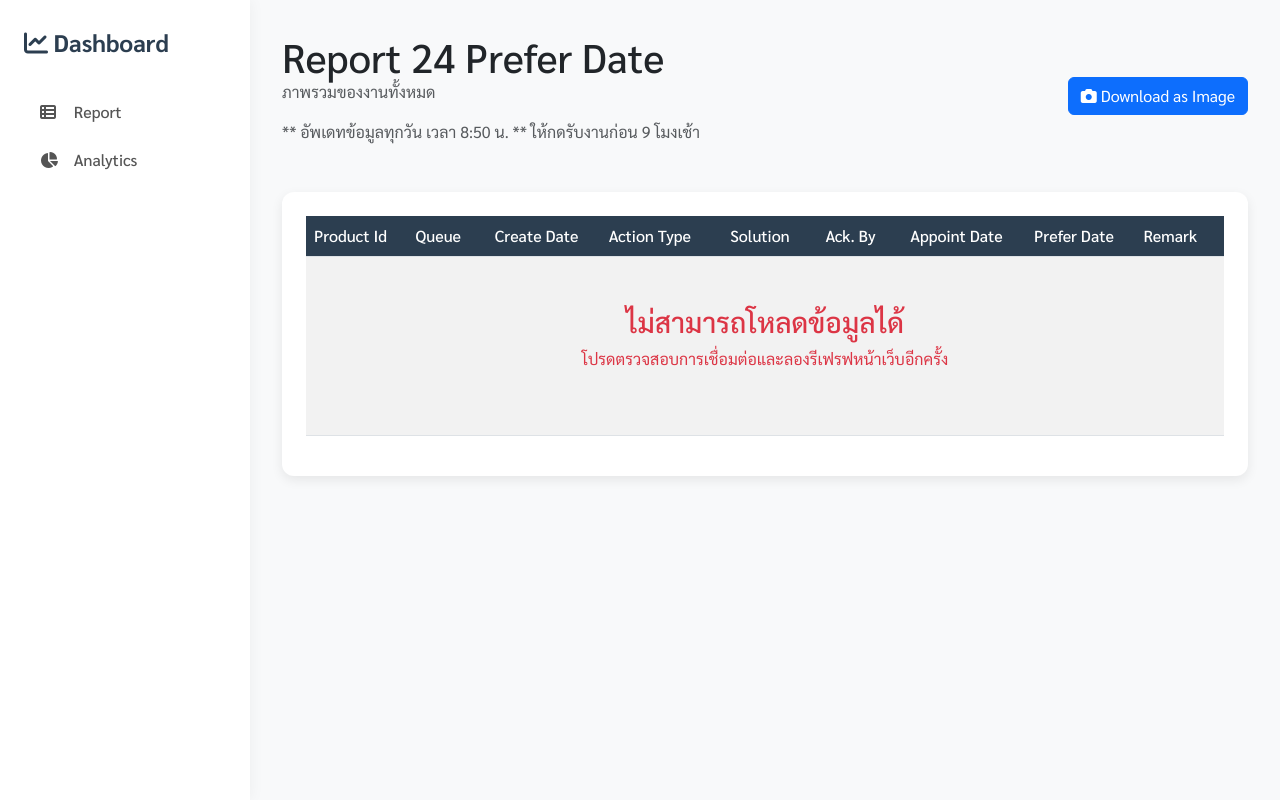
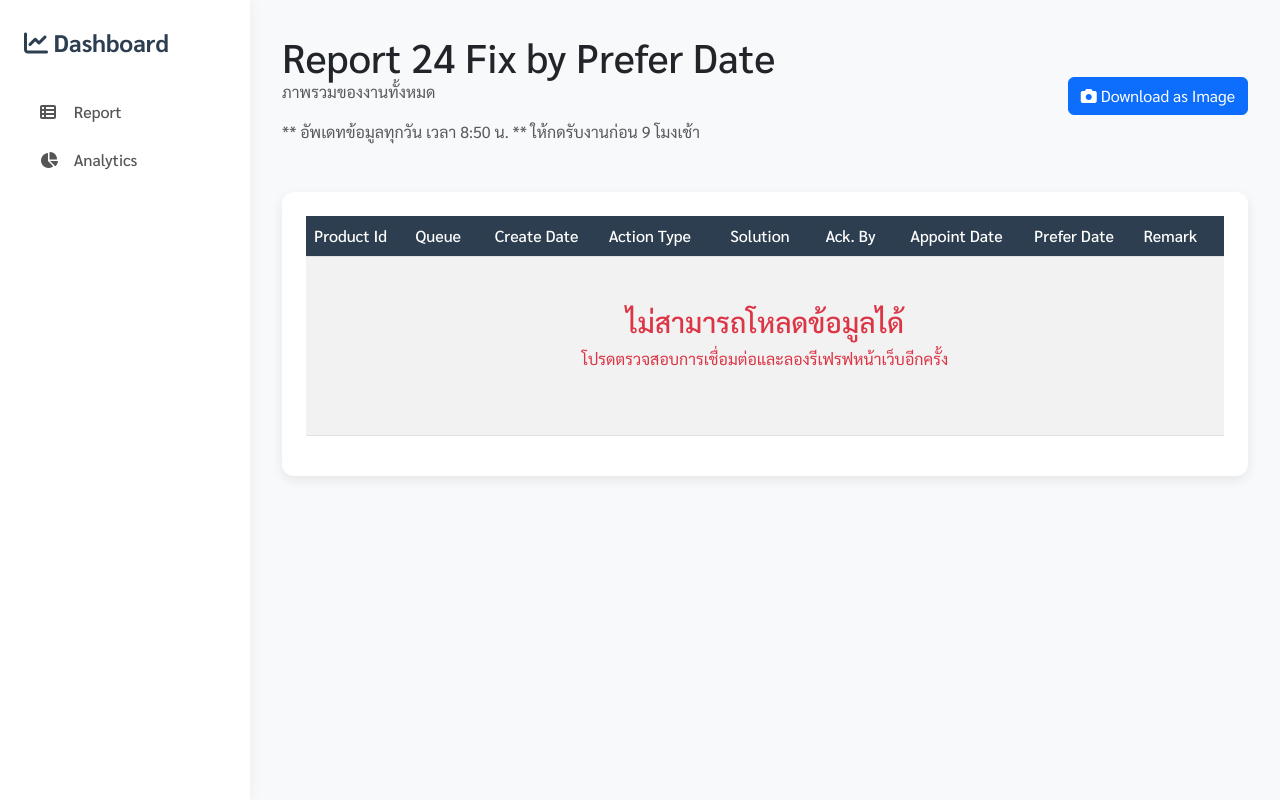
Before and after one commit to John011141/my-dashboard-app, a Flask app: template templates/index.html in a window 1280 px wide. Run offline with Flask 3, Linux system fonts and the light colour scheme; the template is opened without the code that fills it, so the values that code supplies are empty; some libraries are stand-ins or nearby versions.

Commit message:
Update index.html

```diff
--- a/templates/index.html
+++ b/templates/index.html
@@ -210,7 +210,7 @@
         <div class="content">
             <div class="content-header d-flex justify-content-between align-items-center">
                 <div>
-                    <h1 class="mb-0">Report 24 Prefer Date</h1>
+                    <h1 class="mb-0">Report 24 Fix by Prefer Date</h1>
                     <p class="text-muted">ภาพรวมของงานทั้งหมด</p>
                      <p class="text-muted">** อัพเดทข้อมูลทุกวัน เวลา 8:50 น. ** ให้กดรับงานก่อน 9 โมงเช้า</p>
                 </div>
```
